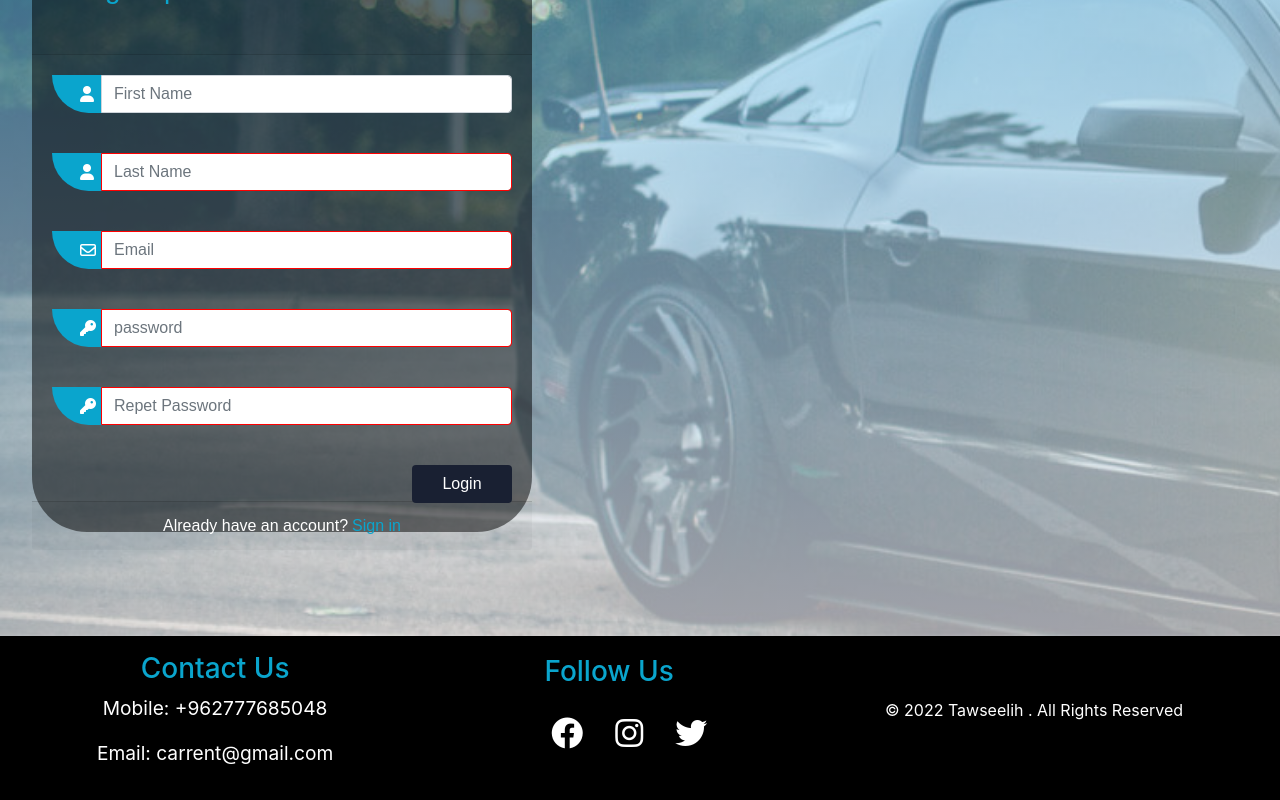
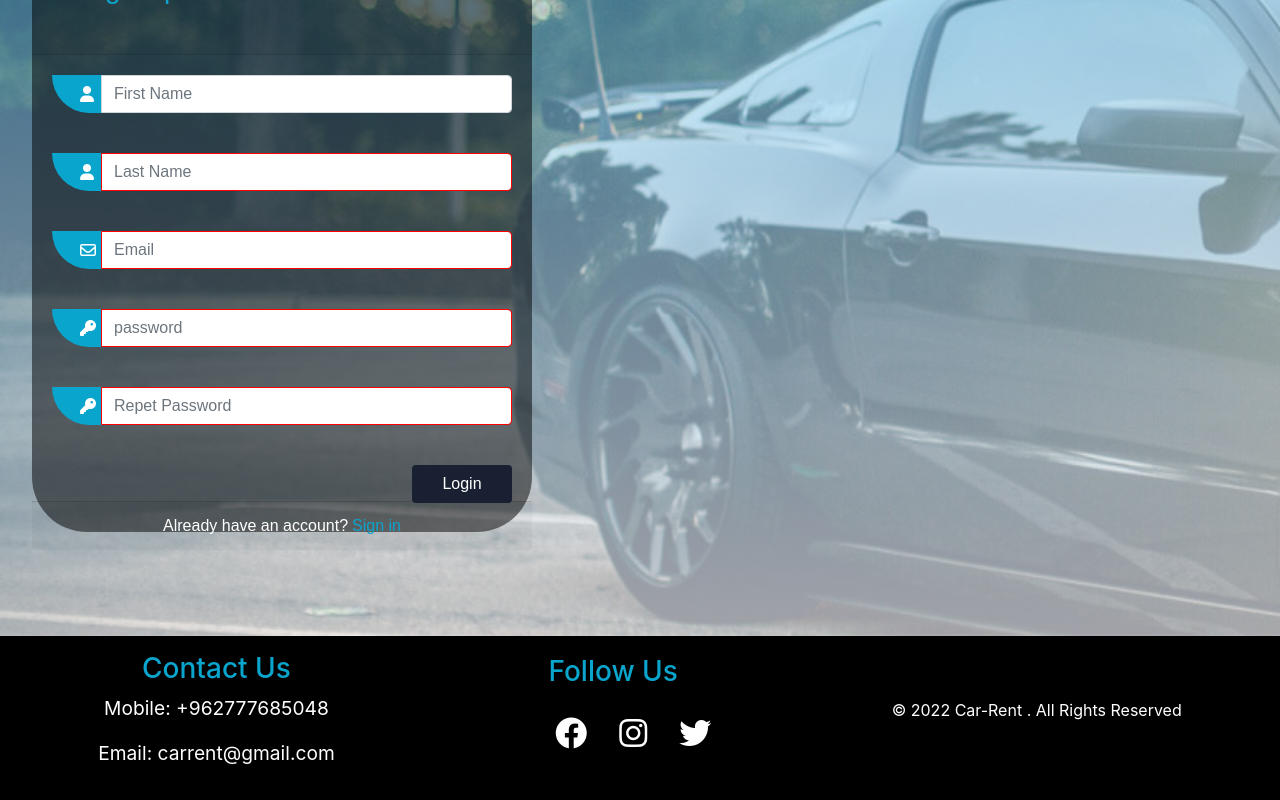
Before and after one commit to Shymaa-ashqar/car-rental-ReactJS, a React (Create React App) app: page /signup in a window 1280 px wide. Shown: the part 258-1058 px from the top of the page. Built offline with nearby package versions, Linux system fonts and the light colour scheme.

Commit message:
footer editing

```diff
--- a/src/components/footer/Footer.js
+++ b/src/components/footer/Footer.js
@@ -25,7 +25,7 @@ function Footer() {
         </ul>
       </div>
       <div className="copyright-footer">
-        <p>&copy; 2022 Tawseelih . All Rights Reserved</p>
+        <p>&copy; 2022 Car-Rent . All Rights Reserved</p>
       </div>
     </div>
   );
```
